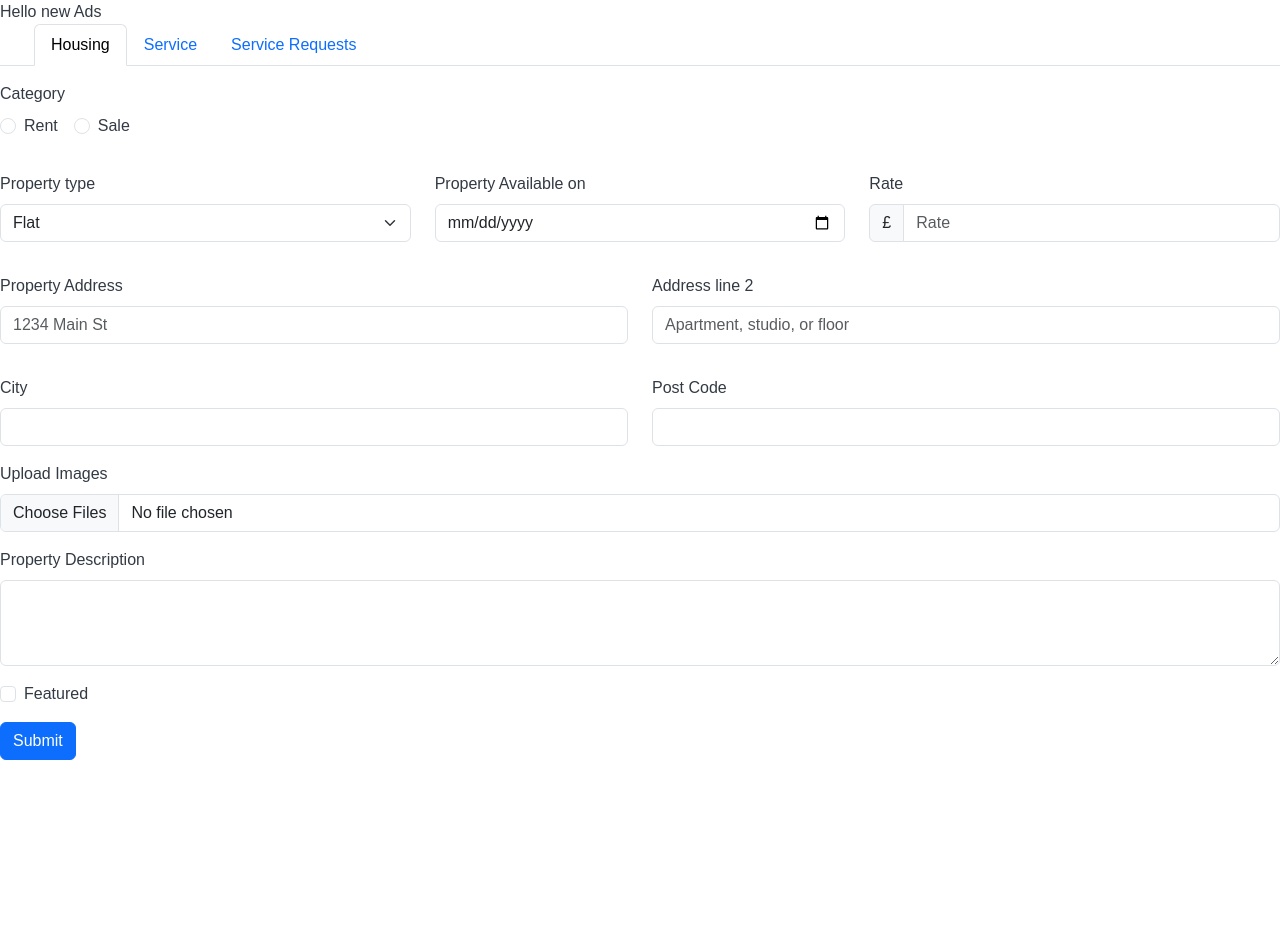
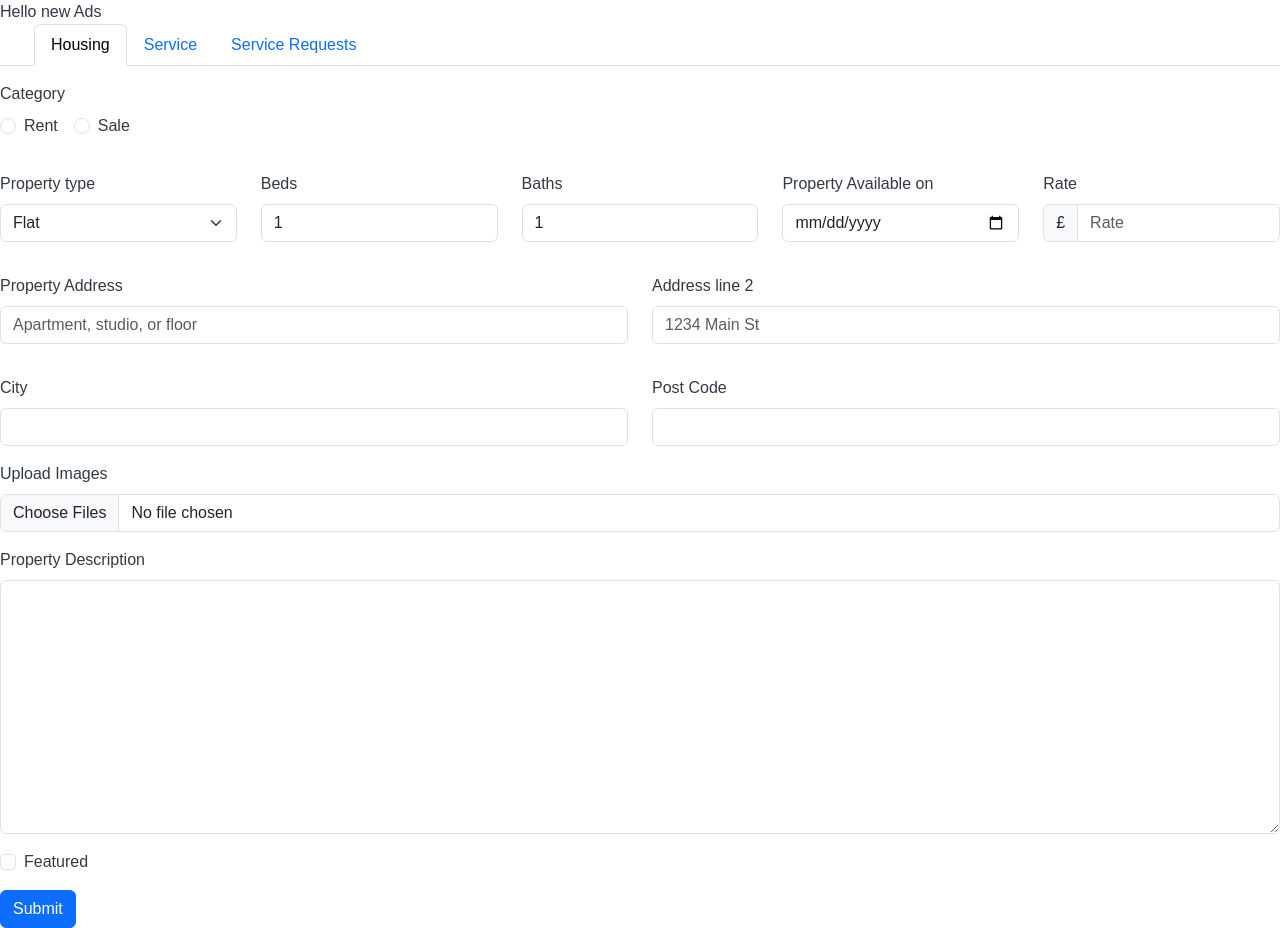
Before and after one commit to anh-8922/SETTLERS-HUB, a React (Create React App) app in the folder client/: page /addnewad in a window 1280 px wide. Both pictures are taken after a click on the tab "Housing". Before the commit the page ends 800 px from the top, so only its background shows below. Built offline with nearby package versions, Linux system fonts and the light colour scheme; no server answers; a web font is replaced by a local one.

Commit message:
geo location

```diff
--- a/client/src/Components/AddNewPropertyAds.js
+++ b/client/src/Components/AddNewPropertyAds.js
@@ -5,6 +5,8 @@ import Form from 'react-bootstrap/Form';
 import Row from 'react-bootstrap/Row';
 import InputGroup from 'react-bootstrap/InputGroup';
 import { useState, useEffect } from 'react';
+import useFetchData from '../CustomHooks/useFetchData';
+import axios from 'axios';
 
 
 export default function NewProperty() {
@@ -16,7 +18,15 @@ export default function NewProperty() {
   const [addressline2, setAddressline2] = useState('')
   const [city, setCity] = useState ('')
   const [ postCode, setPostCode] = useState ('')
+  const [ beds, setBeds] = useState (1)
+  const [ baths, setBaths] = useState (1)
   const [selectedImages, setSelectedImages] = useState([{url:'', file:null}])
+  const [longitude, setLongitude] = useState()
+  const [latitude, setLatitude] = useState ()
+  const [description, setDescription] = useState ()
+  const [featured, setFeatured] = useState (false)
+
+  const myLocationAPI = process.env.REACT_APP_MY_GOOGLE_API
 
   const handleCategoryChange = (event) => {
     setCategory(event.target.value)
@@ -55,12 +65,70 @@ export default function NewProperty() {
 
   }
 
+  const handleFeatured = (e) => {
+    setFeatured(e.target.checked)
+  }
+
+  const handlePostCode = (e) => {
+    setPostCode(e.target.value)
+  }
+
+  const fetchCoordinates = async () => {
+    try {
+      const response = await axios.get(`https://postcodes.io/postcodes/${postCode}`);
+      const results = response.data.result;
+
+       const longitude = results.longitude
+        const latitude = results.latitude
+        setLongitude(longitude);
+        setLatitude(latitude);
+        console.log("long:", longitude)
+        console.log("lat:", latitude)
+
+    } catch (error) {
+      console.error('Error fetching coordinates:', error);
+    }
+  };
+
+  useEffect(() => {
+    fetchCoordinates();
+  }, [postCode]);
+
+
+
+  // const fetchCoordinates = async () => {
+  //   console.log("postcode google:", postCode)
+  //   try {
+
+  //     const response = await axios.get(`https://maps.googleapis.com/maps/api/geocode/json?address=${postCode}&key=${myLocationAPI}`);
+  //     console.log("response:", response)
+  //     const results = response.data.results;
+  //    console.log('respond google:', results)
+  //       const location = results[0].geometry.location;
+  //       setLongitude(location.lng);
+  //       setLatitude(location.lat);
+
+  //   } catch (error) {
+  //     console.error('Error fetching coordinates:', error);
+  //   }
+  // };
+
+  // useEffect(() => {
+  //   fetchCoordinates();
+  // }, [postCode]);
+  console.log("long:", longitude)
+        console.log("lat:", latitude)
+
   console.log("Images:", selectedImages)
   console.log("Rate:", rate)
   console.log("Address line  one:", addressline1)
   console.log("Address line  one:", addressline2)
   console.log("City:", city)
   console.log("Post Code:", postCode)
+  console.log("Beds:", beds)
+  console.log("Baths:", baths)
+  console.log("featured:", featured)
+
 
 
 
@@ -70,11 +138,12 @@ export default function NewProperty() {
     console.log('Available on:', availableOn)
     console.log('Rate:', rate)
     console.log("Address line  one:", addressline1)
-    console.log("Address line  one:", addressline2)
+    // console.log("Address line  one:", addressline2)
     console.log("City:", city)
     console.log("Post Code:", postCode)
-    console.log("Images:",selectedImages)
-  }, [category, propertyType, availableOn, rate, addressline1, city, postCode]);
+    // console.log("Images:",selectedImages)
+    console.log("featured:", featured)
+  }, [category, propertyType, availableOn, rate, addressline1, city, postCode, featured]);
 
 
   return (
@@ -124,6 +193,22 @@ export default function NewProperty() {
           </Form.Select>
          </Form.Group>
 
+         <Form.Group as={Col} controlId="formGridBeds">
+          <Form.Label>Beds</Form.Label>
+          <Form.Control type="number"
+                        // defaultValue='1'
+                        value={beds}
+                        onChange={(e) => setBeds(e.target.value)}/>
+        </Form.Group>
+
+        <Form.Group as={Col} controlId="formGridBeds">
+          <Form.Label>Baths</Form.Label>
+          <Form.Control type="number"
+                        // defaultValue='1'
+                        value={baths}
+                        onChange={(e) => setBaths(e.target.value)}/>
+        </Form.Group>
+
          <Form.Group as={Col} controlId="formGridAvailableOn">
           <Form.Label>Property Available on</Form.Label>
           <Form.Control type="date"
@@ -151,14 +236,14 @@ export default function NewProperty() {
          <Row className="mb-3">
       <Form.Group as={Col} className="mb-3" controlId="formGridAddress1">
         <Form.Label>Property Address</Form.Label>
-        <Form.Control placeholder="1234 Main St"
+        <Form.Control placeholder="Apartment, studio, or floor"
                       value={addressline1}
                       onChange={(e) => setAddressline1(e.target.value)}/>
       </Form.Group>
 
       <Form.Group as={Col} className="mb-3" controlId="formGridAddress2">
         <Form.Label>Address line 2</Form.Label>
-        <Form.Control placeholder="Apartment, studio, or floor"
+        <Form.Control placeholder= "1234 Main St"
                       value={addressline2}
                       onChange={(e) => setAddressline2(e.target.value)}/>
       </Form.Group>
@@ -182,7 +267,7 @@ export default function NewProperty() {
         <Form.Group as={Col} controlId="formGridZip">
           <Form.Label>Post Code</Form.Label>
           <Form.Control  value={postCode}
-                         onChange={(e) => setPostCode(e.target.value)} />
+                         onChange={handlePostCode} />
         </Form.Group>
       </Row>
       <Form.Group controlId="formFileMultiple" className="mb-3">
@@ -194,11 +279,11 @@ export default function NewProperty() {
 
       <Form.Group className="mb-3" controlId="exampleForm.ControlTextarea1">
         <Form.Label>Property Description</Form.Label>
-        <Form.Control as="textarea" rows={3} />
+        <Form.Control as="textarea" rows={10} type="text" value={description} onChange={(e) => setDescription(e.target.value)} />
       </Form.Group>
 
       <Form.Group className="mb-3" id="formGridCheckbox">
-        <Form.Check type="checkbox" label="Featured" />
+        <Form.Check type="checkbox" label="Featured"  checked={featured} onChange={handleFeatured}/>
       </Form.Group>
 
       <Button variant="primary" type="submit">
```
Also changed, not shown: 1 other file (tests, documents, lock files or other folders).
